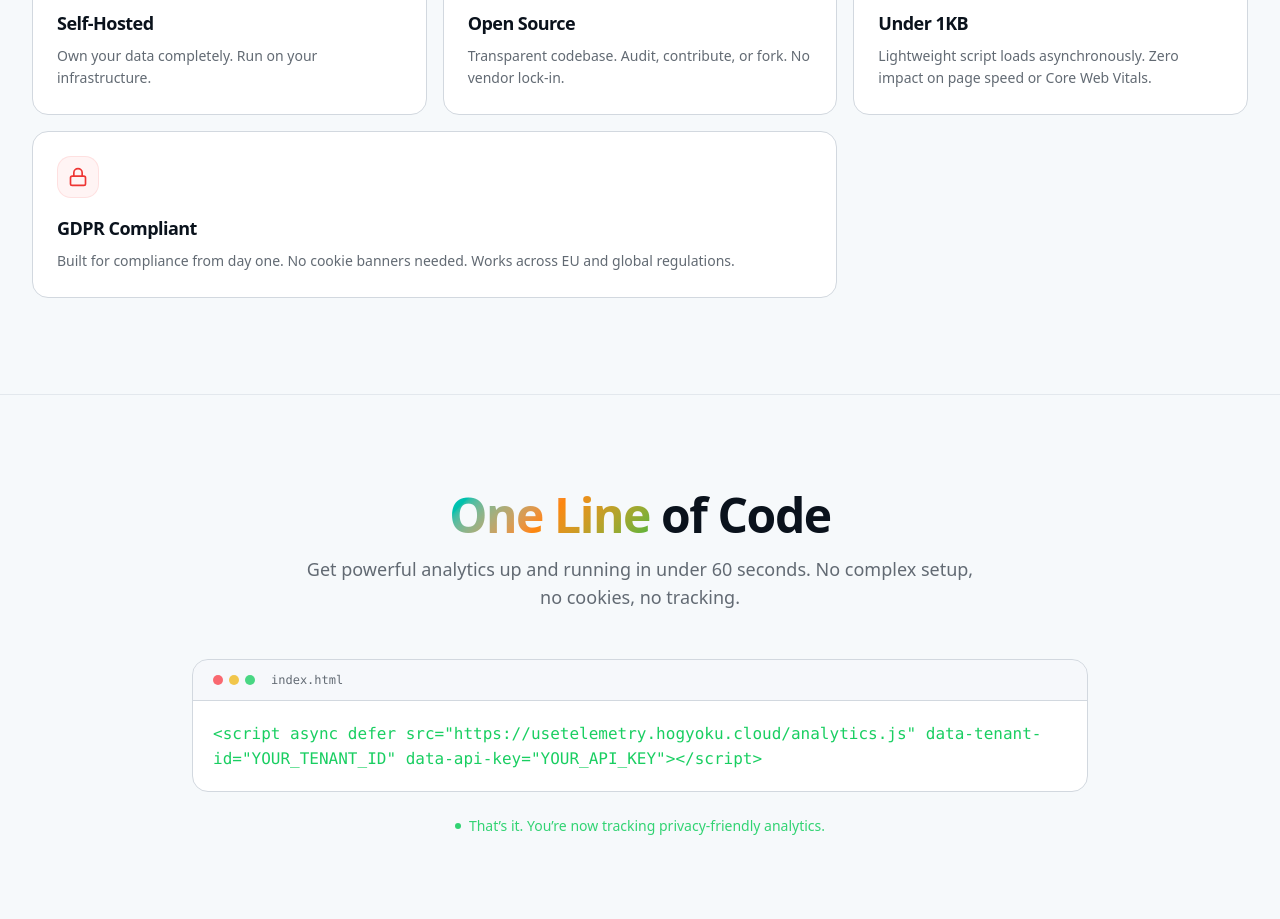
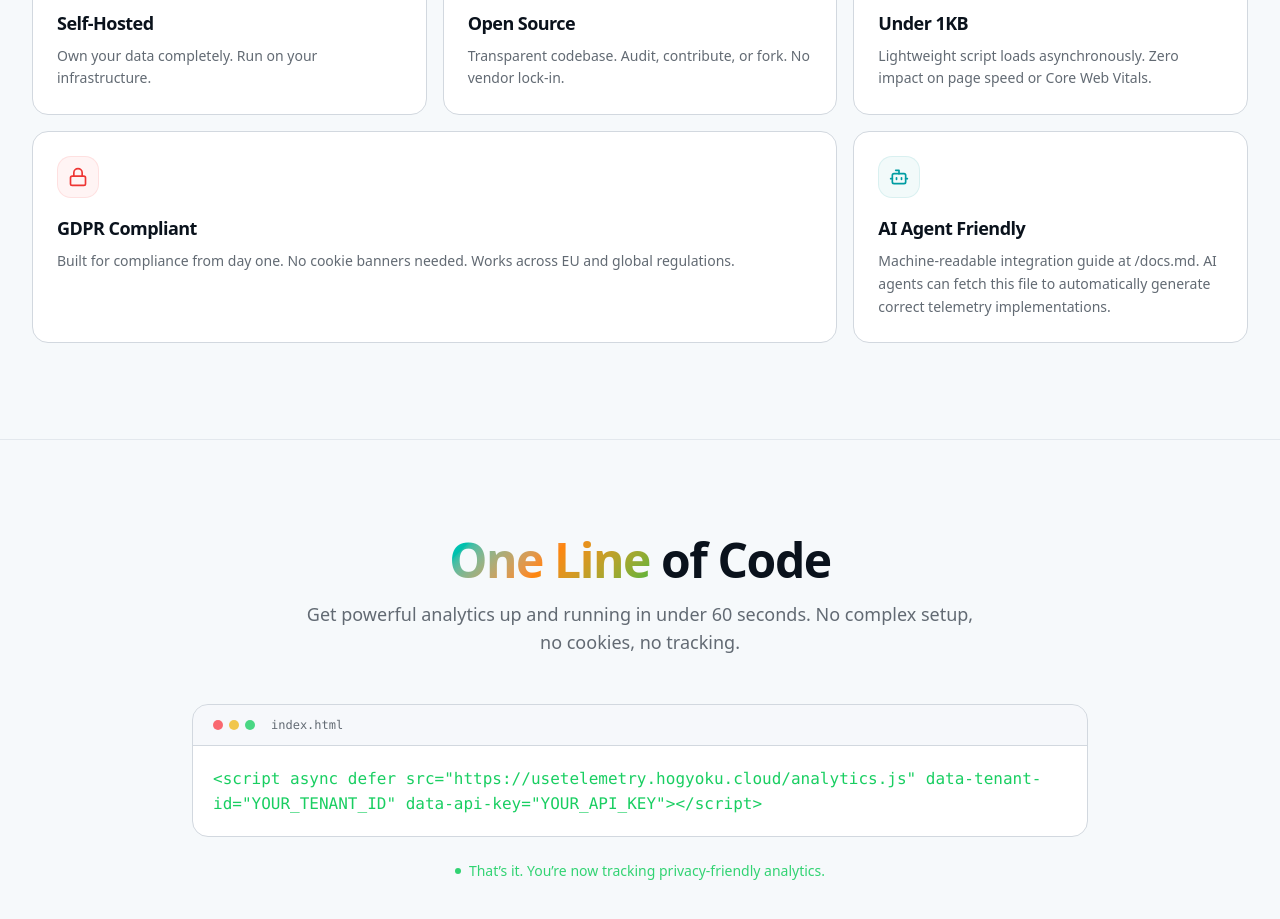
Before and after one commit to atharvdange618/Telemetry, a React (Vite) app in the folder dashboard/: page / in a window 1280 px wide. Shown: the part 1360-2279 px from the top of the page. Built offline with nearby package versions, Linux system fonts and the light colour scheme; no server answers; a web font is replaced by a local one.

Commit message:
feat: add AI Agent Friendly feature card to landing page
Promotes the /docs.md endpoint for AI agent integration in the
features bento grid.

```diff
--- a/dashboard/src/components/FeaturesBento.tsx
+++ b/dashboard/src/components/FeaturesBento.tsx
@@ -1,4 +1,4 @@
-import { Shield, BarChart3, Globe, Code, Zap, Lock } from "lucide-react";
+import { Shield, BarChart3, Globe, Code, Zap, Lock, Bot } from "lucide-react";
 
 const features = [
   {
@@ -51,6 +51,14 @@ const features = [
     border: "border-chart-5/10",
     large: true,
   },
+  {
+    icon: Bot,
+    title: "AI Agent Friendly",
+    description: "Machine-readable integration guide at /docs.md. AI agents can fetch this file to automatically generate correct telemetry implementations.",
+    color: "text-chart-1",
+    bg: "bg-chart-1/5",
+    border: "border-chart-1/10",
+  },
 ];
 
 export function FeaturesBento() {
```
